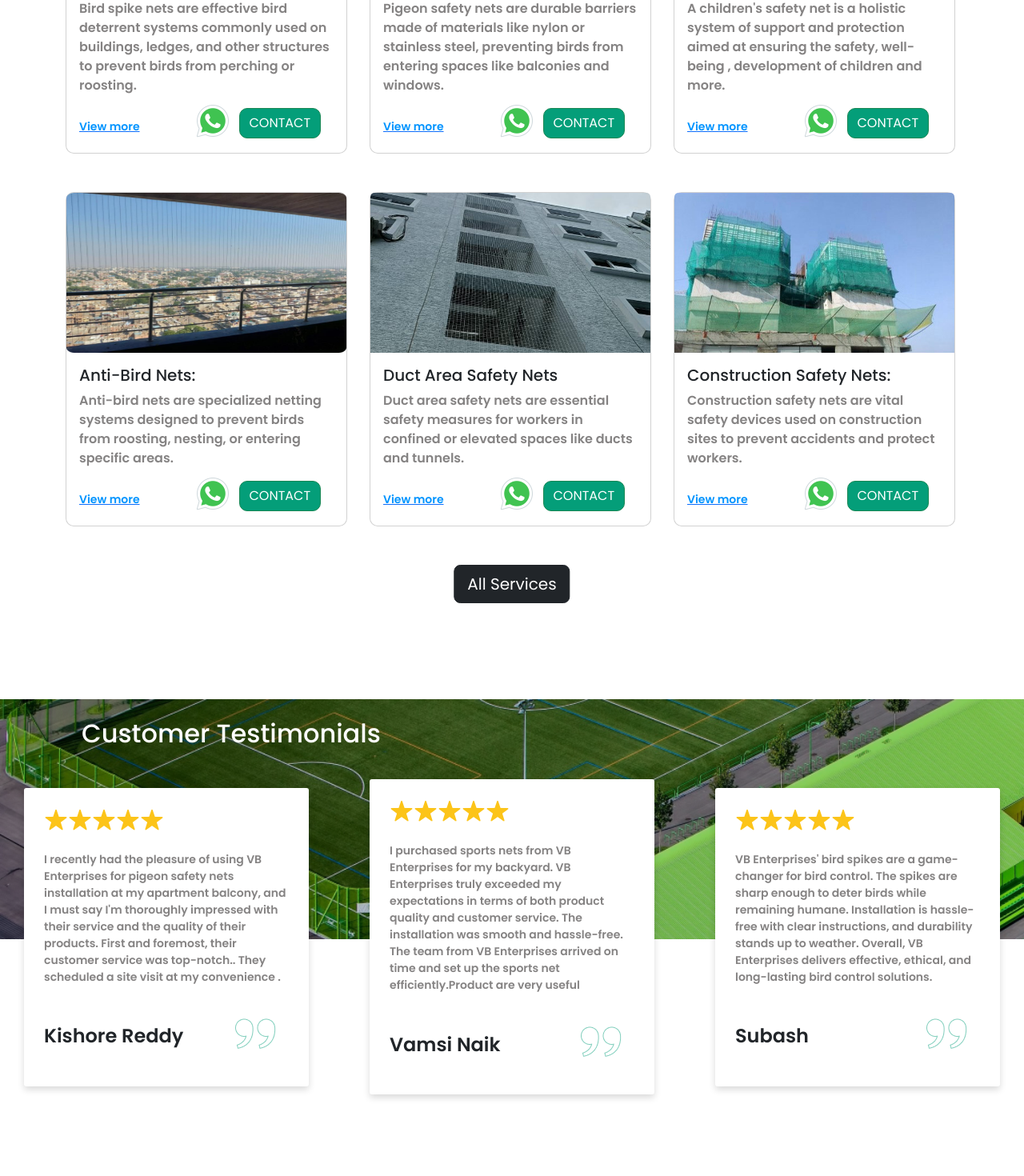
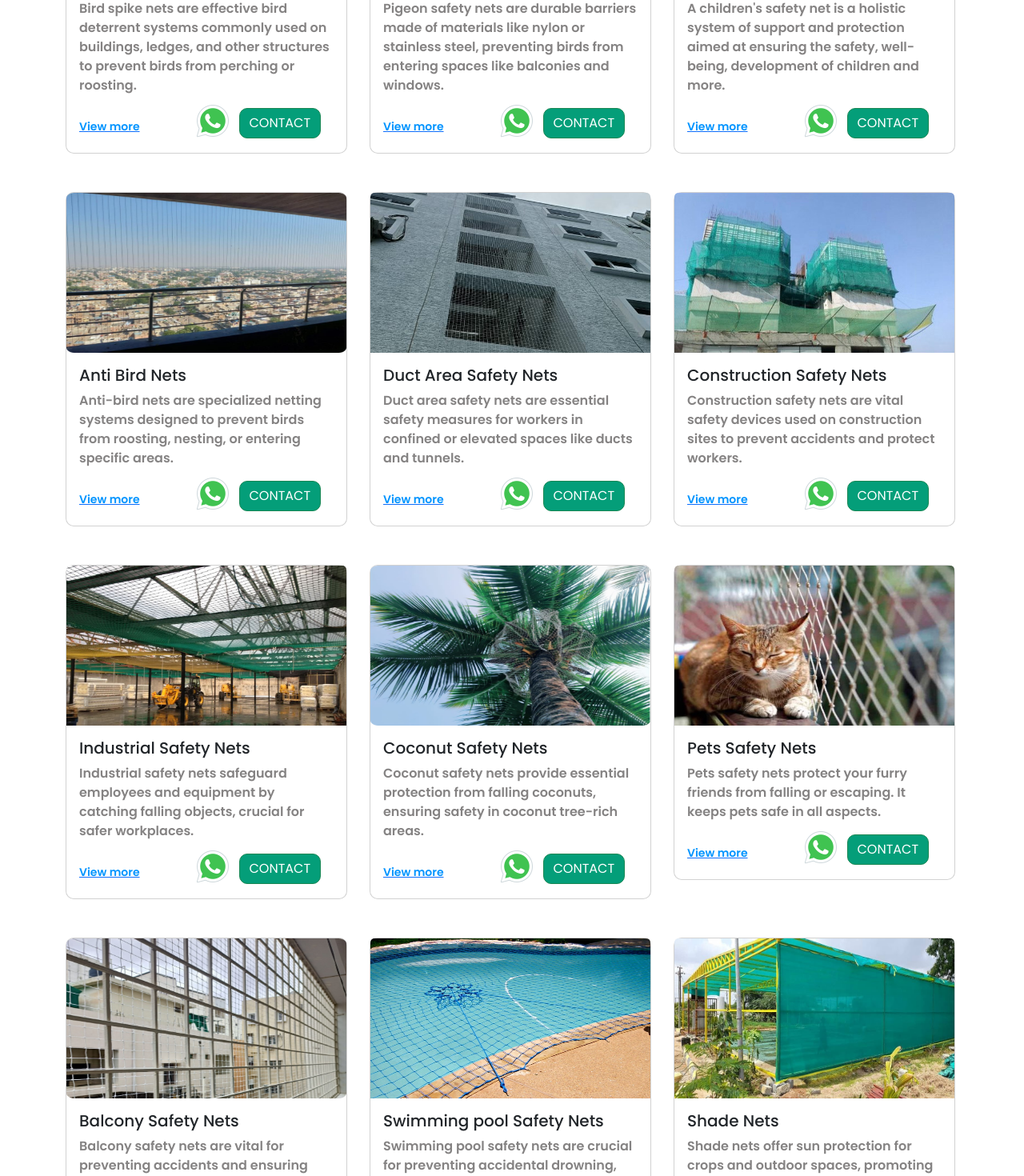
Before and after one commit to hk2166/VBe, a React (Create React App) app: page / in a window 1280 px wide. Shown: the part 1840-3310 px from the top of the page at 80% size. Built offline with nearby package versions, Linux system fonts and the light colour scheme; grey boxes are pictures that could not be loaded.

Commit message:
Add all service cards with working 'View more' links

```diff
--- a/src/components/cards.js
+++ b/src/components/cards.js
@@ -15,6 +15,145 @@ import AOS from 'aos';
 import { useEffect } from 'react';
 import whatsapp from "../assests/whatsapp.png";
 import Nav from 'react-bootstrap/Nav';
+import image01 from "../assests/image01.png";
+import image13 from "../assests/image13.png";
+import image16 from "../assests/image16.png";
+import image20 from "../assests/image20.png";
+import image26 from "../assests/image26.jpeg";
+import image27 from "../assests/image26.jpg";
+import image28 from "../assests/image28.jpg";
+import image29 from "../assests/image29.jpg";
+import image30 from "../assests/image30.jpg";
+import image32 from "../assests/image32.jpg";
+import image33 from "../assests/image33.png";
+import image34 from "../assests/image34.jpg";
+import image35 from "../assests/image35.jpg";
+import image36 from "../assests/image36.jpg";
+import image37 from "../assests/image37.jpg";
+
+const services = [
+  {
+    title: "Bird Spikes",
+    img: image11,
+    desc: "Bird spike nets are effective bird deterrent systems commonly used on buildings, ledges, and other structures to prevent birds from perching or roosting.",
+    anchor: "bird-spikes"
+  },
+  {
+    title: "Pigeon Safety Nets",
+    img: image18,
+    desc: "Pigeon safety nets are durable barriers made of materials like nylon or stainless steel, preventing birds from entering spaces like balconies and windows.",
+    anchor: "pigeon-safety-nets"
+  },
+  {
+    title: "Children's Safety Nets",
+    img: image17,
+    desc: "A children's safety net is a holistic system of support and protection aimed at ensuring the safety, well-being, development of children and more.",
+    anchor: "children-safety-nets"
+  },
+  {
+    title: "Anti Bird Nets",
+    img: image19,
+    desc: "Anti-bird nets are specialized netting systems designed to prevent birds from roosting, nesting, or entering specific areas.",
+    anchor: "anti-bird-nets"
+  },
+  {
+    title: "Duct Area Safety Nets",
+    img: image38,
+    desc: "Duct area safety nets are essential safety measures for workers in confined or elevated spaces like ducts and tunnels.",
+    anchor: "duct-area-safety-nets"
+  },
+  {
+    title: "Construction Safety Nets",
+    img: image25,
+    desc: "Construction safety nets are vital safety devices used on construction sites to prevent accidents and protect workers.",
+    anchor: "construction-safety-nets"
+  },
+  {
+    title: "Industrial Safety Nets",
+    img: image26,
+    desc: "Industrial safety nets safeguard employees and equipment by catching falling objects, crucial for safer workplaces.",
+    anchor: "industrial-safety-nets"
+  },
+  {
+    title: "Coconut Safety Nets",
+    img: image13,
+    desc: "Coconut safety nets provide essential protection from falling coconuts, ensuring safety in coconut tree-rich areas.",
+    anchor: "coconut-safety-nets"
+  },
+  {
+    title: "Pets Safety Nets",
+    img: image27,
+    desc: "Pets safety nets protect your furry friends from falling or escaping. It keeps pets safe in all aspects.",
+    anchor: "pets-safety-nets"
+  },
+  {
+    title: "Balcony Safety Nets",
+    img: image20,
+    desc: "Balcony safety nets are vital for preventing accidents and ensuring safety, especially for children and pets, in high-rise buildings.",
+    anchor: "balcony-safety-nets"
+  },
+  {
+    title: "Swimming pool Safety Nets",
+    img: image28,
+    desc: "Swimming pool safety nets are crucial for preventing accidental drowning, ensuring the safety of children and pets while maintaining pool access.",
+    anchor: "swimming-pool-safety-nets"
+  },
+  {
+    title: "Shade Nets",
+    img: image29,
+    desc: "Shade nets offer sun protection for crops and outdoor spaces, promoting healthy growth and comfort in hot weather.",
+    anchor: "shade-nets"
+  },
+  {
+    title: "All Sports Nets",
+    img: image30,
+    desc: "Sports nets are essential for various sports, ensuring fair play and containment of balls in different materials and sizes.",
+    anchor: "all-sports-nets"
+  },
+  {
+    title: "Cricket Practice Nets",
+    img: image16,
+    desc: "Cricket practice nets are dedicated enclosures for players to enhance batting, bowling, and fielding skills, essential for training and performance improvement.",
+    anchor: "cricket-practice-nets"
+  },
+  {
+    title: "Artificial Grass",
+    img: image32,
+    desc: "Artificial grass, a low-maintenance alternative to real grass, offers a lush, green appearance for residential, sports, and commercial spaces.",
+    anchor: "artificial-grass"
+  },
+  {
+    title: "Mosquito Nets",
+    img: image33,
+    desc: "Mosquito nets are vital barriers against disease-carrying insects, especially effective in preventing mosquito-borne illnesses.",
+    anchor: "mosquito-nets"
+  },
+  {
+    title: "Turf For Cricket Pitch",
+    img: image34,
+    desc: "Cricket pitch turf is meticulously prepared to provide a smooth, consistent bounce for fair and competitive gameplay, with grass type and maintenance tailored to local conditions.",
+    anchor: "turf-for-cricket-pitch"
+  },
+  {
+    title: "Glass Safety Nets",
+    img: image35,
+    desc: "Glass safety nets offer both safety and aesthetics, providing protection in elevated areas while maintaining transparency and design aesthetics.",
+    anchor: "glass-safety-nets"
+  },
+  {
+    title: "Monkey Saftey Nets",
+    img: image36,
+    desc: "Monkey safety nets are robust barriers preventing monkey intrusions in various settings, ensuring safety and cleanliness.",
+    anchor: "monkey-saftey-nets"
+  },
+  {
+    title: "Pegion Net for Balcony",
+    img: image37,
+    desc: "Durable pigeon safety nets deter bird infestations, protect property, and ensure hygiene with proper maintenance.",
+    anchor: "pigeon-net-for-balcony"
+  },
+];
+
 function BasicExample() {
   useEffect(() => {
     AOS.init({
@@ -27,108 +166,37 @@ function BasicExample() {
     <Container >
       <h2 className='h2' data-aos="fade-right" > Our Services</h2>
         <Row  data-aos="fade-up" >
-            <Col  lg={4} md={6} sm={12} xs={12}  className='py-4'>
-    <Card className='Cards' style={{"borderRadius":"10px"}} >
-      <Card.Img variant="top" src={image11} height={200}  alt='cards images'/>
+          {services.map((service, idx) => (
+            <Col key={service.title} lg={4} md={6} sm={12} xs={12} className='py-4'>
+              <Card className='Cards' style={{"borderRadius":"10px"}}>
+                <Card.Img variant="top" src={service.img} height={200} alt='cards images'/>
                 <Card.Body>
-        <Card.Title className='title'>Bird Spikes</Card.Title>
-        <Card.Text className='text'>
-        Bird spike nets are effective bird deterrent systems commonly used on buildings, ledges, and other structures to prevent birds from perching or roosting.
-        </Card.Text>
-        <Row >
-        <Col lg={5} md={5} sm={5} xs={5}><a href='/services'><h6 style={{"font-weight":"600","fontSize":"14px","color":"#0094FF",paddingTop:'15px'}}>View more</h6></a></Col>
-        <Col lg={2} md={2} sm={2} xs={2}> <Nav.Link   href="https://wa.me/+919866678788" style={{"paddingRight":"0px"}} ><img src={whatsapp} style={{"padding":"0px","marginTop":"-8px"}} width={48} alt="whatsapp"></img></Nav.Link></Col>
-       <Col lg={4} md={4} sm={4} xs={4}><center> <Button variant='success' href="tel:+919866678788" style={{"background-color":"#049E79","border-radius":"10px"}}>CONTACT</Button></center></Col>
+                  <Card.Title className='title'>{service.title}</Card.Title>
+                  <Card.Text className='text'>{service.desc}</Card.Text>
+                  <Row>
+                    <Col lg={5} md={5} sm={5} xs={5}>
+                      <a href={`/services#${service.anchor}`}>
+                        <h6 style={{fontWeight:"600",fontSize:"14px",color:"#0094FF",paddingTop:'15px'}}>View more</h6>
+                      </a>
+                    </Col>
+                    <Col lg={2} md={2} sm={2} xs={2}>
+                      <Nav.Link href="https://wa.me/+919866678788" style={{paddingRight:"0px"}}>
+                        <img src={whatsapp} style={{padding:"0px",marginTop:"-8px"}} width={48} alt="whatsapp"/>
+                      </Nav.Link>
+                    </Col>
+                    <Col lg={4} md={4} sm={4} xs={4}>
+                      <center>
+                        <Button variant='success' href="tel:+919866678788" style={{backgroundColor:"#049E79",borderRadius:"10px"}}>CONTACT</Button>
+                      </center>
+                    </Col>
                   </Row>
                 </Card.Body>
               </Card>
             </Col>
-    <Col  lg={4} md={6} sm={12} xs={12}  className='py-4'>
-    <Card className='Cards' style={{"borderRadius":"10px"}}>
-      <Card.Img variant="top" src={image18}  height={200}  alt='cards images'/>
-      <Card.Body>
-        <Card.Title  className='title' >Pigeon Safety Nets</Card.Title>
-        <Card.Text className='text' >
-        Pigeon safety nets are durable barriers made of materials like nylon or stainless steel, preventing birds from entering spaces like balconies and windows.
-        </Card.Text>
-        <Row >
-        <Col lg={5} md={5} sm={5} xs={5}><a href='/services'><h6 style={{"font-weight":"600","fontSize":"14px","color":"#0094FF",paddingTop:'15px'}}>View more</h6></a></Col>
-        <Col lg={2} md={2} sm={2} xs={2}> <Nav.Link   href="https://wa.me/+919866678788" style={{"paddingRight":"0px"}} ><img src={whatsapp} style={{"padding":"0px","marginTop":"-8px"}} width={48} alt="whatsapp"></img></Nav.Link></Col>
-       <Col lg={4} md={4} sm={4} xs={4}><center> <Button variant='success' href="tel:+919866678788" style={{"background-color":"#049E79","border-radius":"10px"}}>CONTACT</Button></center></Col>
-       </Row>
-
-      </Card.Body>
-    </Card>
-    </Col>
-    <Col lg={4} md={6} sm={12} xs={12}  className='py-4'>
-    <Card className='Cards' style={{"borderRadius":"10px"}}>
-      <Card.Img variant="top" src={image17}  height={200}  alt='cards images'/>
-      <Card.Body>
-        <Card.Title  className='title' >Children's Safety Nets</Card.Title>
-        <Card.Text className='text' >
-        A children's safety net is a holistic system of support and protection aimed at ensuring the safety, well-being , development of children and more.
-        </Card.Text>
-        <Row >
-        <Col lg={5} md={5} sm={5} xs={5}><a href='/services'><h6 style={{"font-weight":"600","fontSize":"14px","color":"#0094FF",paddingTop:'15px'}}>View more</h6></a></Col>
-        <Col lg={2} md={2} sm={2} xs={2}> <Nav.Link   href="https://wa.me/+919866678788" style={{"paddingRight":"0px"}} ><img src={whatsapp} style={{"padding":"0px","marginTop":"-8px"}} width={48} alt="whatsapp"></img></Nav.Link></Col>
-       <Col lg={4} md={4} sm={4} xs={4}><center> <Button variant='success' href="tel:+919866678788" style={{"background-color":"#049E79","border-radius":"10px"}}>CONTACT</Button></center></Col>
-       </Row>
-      </Card.Body>
-    </Card>
-    </Col>
-            <Col  lg={4} md={6} sm={12} xs={12} className='py-4'>
-    <Card className='Cards' style={{"borderRadius":"10px"}}>
-      <Card.Img variant="top"  src={image19} height={200}  alt='cards images'/>
-      <Card.Body>
-        <Card.Title  className='title' >Anti-Bird Nets:</Card.Title>
-        <Card.Text className='text' >
-        Anti-bird nets are specialized netting systems designed to prevent birds from roosting, nesting, or entering specific areas.
-        </Card.Text>
-        <Row >
-        <Col lg={5} md={5} sm={5} xs={5}><a href='/services'><h6 style={{"font-weight":"600","fontSize":"14px","color":"#0094FF",paddingTop:'15px'}}>View more</h6></a></Col>
-        <Col lg={2} md={2} sm={2} xs={2}> <Nav.Link   href="https://wa.me/+919866678788" style={{"paddingRight":"0px"}} ><img src={whatsapp} style={{"padding":"0px","marginTop":"-8px"}} width={48} alt="whatsapp"></img></Nav.Link></Col>
-       <Col lg={4} md={4} sm={4} xs={4}><center> <Button variant='success' href="tel:+919866678788" style={{"background-color":"#049E79","border-radius":"10px"}}>CONTACT</Button></center></Col>
-       </Row>
-      </Card.Body>
-    </Card>
-    </Col>
-    <Col lg={4} md={6} sm={12} xs={12}  className='py-4'>
-    <Card className='Cards' style={{"borderRadius":"10px"}}>
-      <Card.Img variant="top"  src={image38}height={200}  alt='cards images'/>
-      <Card.Body>
-        <Card.Title  className='title' >Duct Area Safety Nets</Card.Title>
-        <Card.Text className='text' >
-        Duct area safety nets are essential safety measures for workers in confined or elevated spaces like ducts and tunnels.
-        </Card.Text>
-        <Row >
-        <Col lg={5} md={5} sm={5} xs={5}><a href='/services'><h6 style={{"font-weight":"600","fontSize":"14px","color":"#0094FF",paddingTop:'15px'}}>View more</h6></a></Col>
-        <Col lg={2} md={2} sm={2} xs={2}> <Nav.Link   href="https://wa.me/+919866678788" style={{"paddingRight":"0px"}} ><img src={whatsapp} style={{"padding":"0px","marginTop":"-8px"}} width={48} alt="whatsapp"></img></Nav.Link></Col>
-       <Col lg={4} md={4} sm={4} xs={4}><center> <Button variant='success' href="tel:+919866678788" style={{"background-color":"#049E79","border-radius":"10px"}}>CONTACT</Button></center></Col>
-       </Row>
-
-      </Card.Body>
-    </Card>
-    </Col>
-    <Col  lg={4} md={6} sm={12} xs={12}  className='py-4'>
-    <Card className='Cards' style={{"borderRadius":"10px"}}>
-      <Card.Img variant="top" src={image25}  height={200} alt='cards images'/>
-      <Card.Body>
-        <Card.Title  className='title' >Construction Safety Nets:</Card.Title>
-        <Card.Text className='text' >
-        Construction safety nets are vital safety devices used on construction sites to prevent accidents and protect workers.
-        </Card.Text>
-          <Row >
-        <Col lg={5} md={5} sm={5} xs={5}><a href='/services'><h6 style={{"font-weight":"600","fontSize":"14px","color":"#0094FF",paddingTop:'15px'}}>View more</h6></a></Col>
-        <Col lg={2} md={2} sm={2} xs={2}> <Nav.Link   href="https://wa.me/+919866678788" style={{"paddingRight":"0px"}} ><img src={whatsapp} style={{"padding":"0px","marginTop":"-8px"}} width={48} alt="whatsapp"></img></Nav.Link></Col>
-       <Col lg={4} md={4} sm={4} xs={4}><center> <Button variant='success' href="tel:+919866678788" style={{"background-color":"#049E79","border-radius":"10px"}}>CONTACT</Button></center></Col>
-       </Row>
-      </Card.Body>
-    </Card>
-    </Col>
+          ))}
         </Row>
       <Button1/>
     </Container>
-
     </>
   );
 }
--- a/src/components/content.js
+++ b/src/components/content.js
@@ -4,7 +4,7 @@ import Row from "react-bootstrap/Row";
 import Container from "react-bootstrap/Container";
 import Image from "react-bootstrap/Image";
 import Button from "react-bootstrap/Button";
-import React, { useState } from "react";
+import React, { useState, useEffect } from "react";
 import "./conten.css";
 import correct from "../assests/correct.png";
 import image01 from "../assests/image01.png";
@@ -27,6 +27,7 @@ import image35 from "../assests/image35.jpg";
 import image36 from "../assests/image36.jpg";
 import image37 from "../assests/image37.jpg";
 import image38 from "../assests/image38.jpeg";
+
 function TabsExample() {
   const dataMappings = {
     button1: {
@@ -290,6 +291,43 @@ function TabsExample() {
       col4: "Customizable: Tailored solutions to fit the specific needs and dimensions of different spaces",
     },
   };
+
+  // Map hash to button key
+  const hashToButtonKey = {
+    "#bird-spikes": "button1",
+    "#pigeon-safety-nets": "button2",
+    "#children-safety-nets": "button3",
+    "#anti-bird-nets": "button4",
+    "#duct-area-safety-nets": "button5",
+    "#construction-safety-nets": "button6",
+    "#industrial-safety-nets": "button7",
+    "#coconut-safety-nets": "button8",
+    "#pets-safety-nets": "button9",
+    "#balcony-safety-nets": "button10",
+    "#swimming-pool-safety-nets": "button11",
+    "#shade-nets": "button12",
+    "#all-sports-nets": "button13",
+    "#cricket-practice-nets": "button14",
+    "#artificial-grass": "button15",
+    "#mosquito-nets": "button16",
+    "#turf-for-cricket-pitch": "button17",
+    "#glass-safety-nets": "button18",
+    "#monkey-saftey-nets": "button19",
+    "#pigeon-net-for-balcony": "button20",
+  };
+
+  useEffect(() => {
+    const hash = window.location.hash;
+    if (hash && hashToButtonKey[hash]) {
+      setJsonData(dataMappings[hashToButtonKey[hash]]);
+      // Optionally scroll to the anchor
+      setTimeout(() => {
+        const el = document.getElementById(hash.replace('#', ''));
+        if (el) el.scrollIntoView({ behavior: 'smooth' });
+      }, 100);
+    }
+  }, []);
+
   const [jsonData, setJsonData] = useState(dataMappings.button1);
   const [sidebar, setSideBar] = useState(false);
 
@@ -668,7 +706,31 @@ function TabsExample() {
           </div>
         )}
         <Col xs={12} md={9} lg={9} sm={12}>
-          <h5 className="heading2" style={{ "margin-top": "10px" }}>
+          <h5 className="heading2" style={{ "margin-top": "10px" }}
+            id={
+              name === "Bird Spikes" ? "bird-spikes" :
+              name === "Pegion Safety Nets" ? "pigeon-safety-nets" :
+              name === "Children Safety Nets" ? "children-safety-nets" :
+              name === "Anti Bird Nets" ? "anti-bird-nets" :
+              name === "Duct Area Safety Nets" ? "duct-area-safety-nets" :
+              name === "Construction Safety Nets" ? "construction-safety-nets" :
+              name === "Industrial Safety Nets" ? "industrial-safety-nets" :
+              name === "Coconut Safety Nets" ? "coconut-safety-nets" :
+              name === "Pets Safety Nets" ? "pets-safety-nets" :
+              name === "Balcony Safety Nets" ? "balcony-safety-nets" :
+              name === "Swimming pool Safety Nets" ? "swimming-pool-safety-nets" :
+              name === "Shade Nets" ? "shade-nets" :
+              name === "All Sports Nets" ? "all-sports-nets" :
+              name === "Cricket Practice Nets" ? "cricket-practice-nets" :
+              name === "Artificial Grass" ? "artificial-grass" :
+              name === "Mosquito Nets" ? "mosquito-nets" :
+              name === "Turf For Cricket Pitch" ? "turf-for-cricket-pitch" :
+              name === "Glass Safety Nets" ? "glass-safety-nets" :
+              name === "Monkey Saftey Nets" ? "monkey-saftey-nets" :
+              name === "Pegion Net for Balcony" ? "pigeon-net-for-balcony" :
+              undefined
+            }
+          >
             {name}
           </h5>
           <Row>
```
Lines whose indentation alone changed are shown as unchanged.
